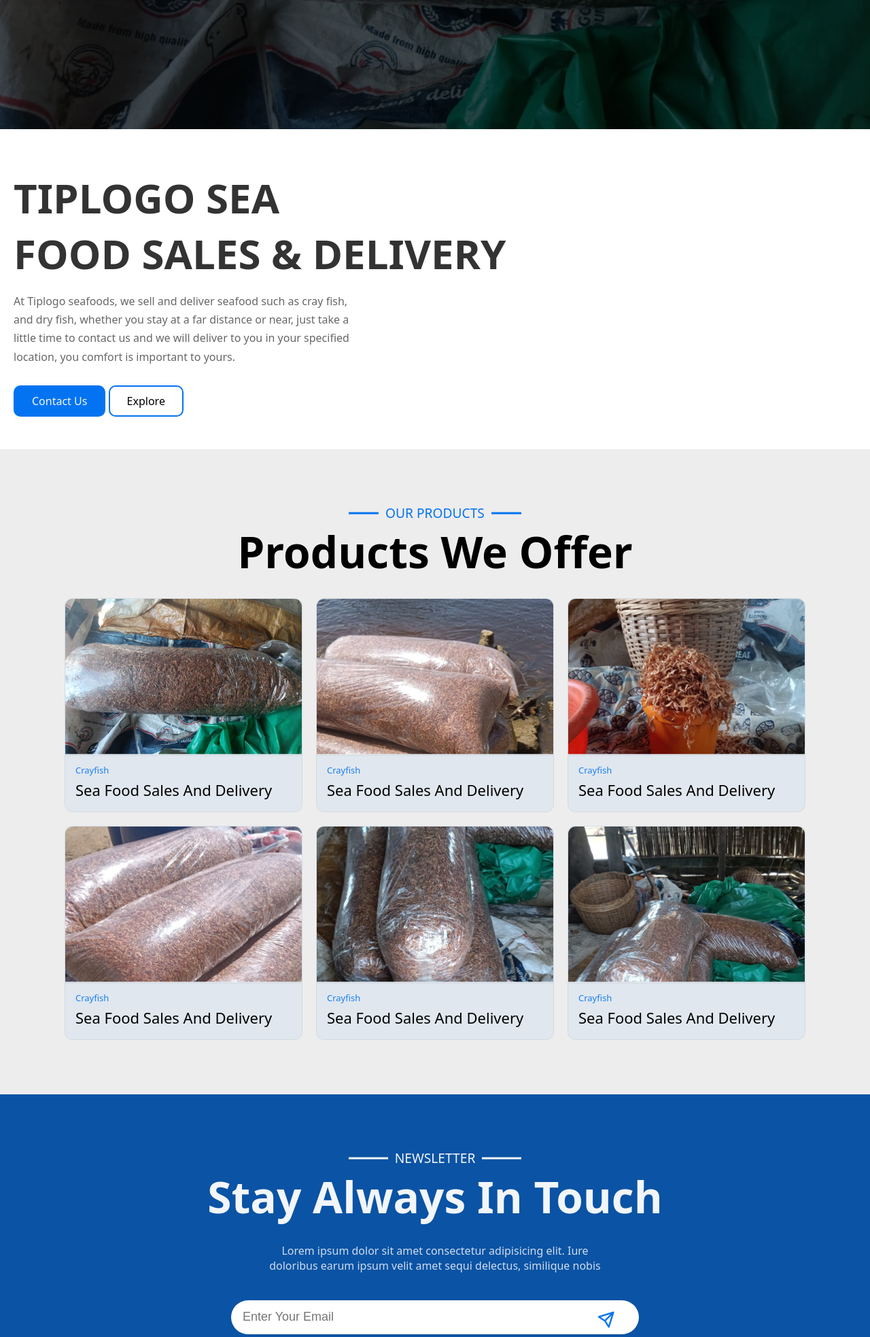
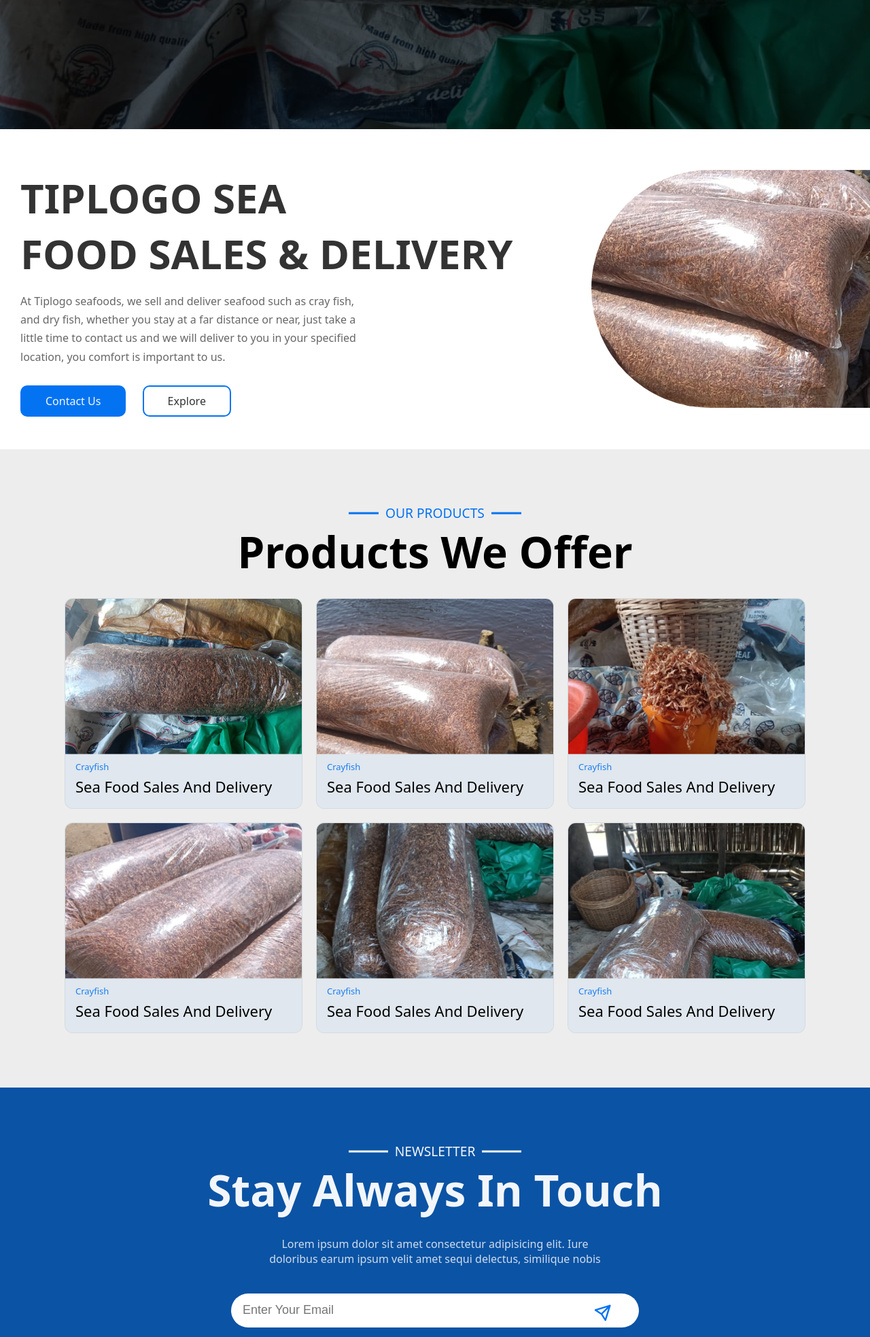
Before and after one commit to AdejumoOlanrewaju/Tiplogo, a Django app: page /tiplogo-fish in a window 1280 px wide. Shown: the part 610-2577 px from the top of the page at 68% size. Run offline with Django 5.2, Linux system fonts and the light colour scheme.

Commit message:
enter latest commit

```diff
--- a/base/static/css/pages.css
+++ b/base/static/css/pages.css
@@ -102,7 +102,15 @@ header{
 
 .info-section{
     background-color : white;
-    padding : 60px 20px;
+    display : flex;
+    /* align-items: center; */
+    justify-content: space-between;
+    flex-wrap : wrap;
+}
+
+.sea-cta-details-wrapper{
+    padding : 60px 0px 60px 30px;
+
 }
 
 .sea-cta-head{
@@ -127,7 +135,7 @@ header{
 
 .contact-link,
 .explore-link{
-    padding : 10px 25px;
+    padding : 10px 35px;
     border-radius : 10px;
     border : 2px solid;
 }
@@ -136,10 +144,41 @@ header{
     background-color : var(--b-theme-clr);
     color : var(--text-clr);
     border-color : transparent;
+    transition: background-color .5s ease;
 }
 
 .explore-link{
-    border-color : var(--b-theme-clr)
+    border-color : var(--b-theme-clr);
+    margin-left : 20px;
+    color : var(--text-dark-clr-800);
+    transition: background-color .5s ease, color .3s ease;
+}
+
+.contact-link:hover{
+    background-color: var(--b-theme-dark-clr);
+}
+
+.explore-link:hover{
+    background-color: var(--b-theme-clr);
+    color : var(--text-clr)
+}
+
+.cta-banner-container{
+    width : 40%;
+    position: relative;
+    overflow: hidden;
+}
+
+.cta-banner-img{
+    width: 850px;
+    height: 350px;
+    position: absolute;
+    border-top-left-radius: 200px;
+    border-bottom-left-radius: 200px;
+    top: 50%;
+    transform: translateY(-50%);
+    right: -20%;
+    object-fit: cover;
 }
 
 .sea-product-text-content{
@@ -159,6 +198,8 @@ header{
     background-color : var(--b-theme-mid-clr)
 
 }
+
+
 
 footer{
     background-color: var(--b-theme-dark-clr);
--- a/base/static/css/style.css
+++ b/base/static/css/style.css
@@ -57,6 +57,11 @@ ul{
 
 li{
     list-style : none;
+}
+
+img{
+    max-width : 100%;
+    display : block;
 }
 
 a{
--- a/base/templates/index.html
+++ b/base/templates/index.html
@@ -356,7 +356,7 @@
                     </div>
                 </section>
 
-                <section class = "newsletter-section">
+                <section id = "newsletter" class = "newsletter-section">
                     <div class = "head-container">
                         <p class = "subhead"><span>NEWSLETTER</span></p>
                         <h3 class = "head">Stay Always In Touch</h3>
--- a/base/templates/tiplogo_fish.html
+++ b/base/templates/tiplogo_fish.html
@@ -97,7 +97,7 @@
 
         <main>
             <section class = "info-section">
-                <div class = "sea-cta-wrapper">
+                <div class = "sea-cta-details-wrapper">
                     <h3 class = "sea-cta-head">
                         <span>TIPLOGO SEA </span>
                         <span>FOOD SALES & DELIVERY</span>
@@ -106,7 +106,7 @@
                     <p class = "sea-cta-details">
                         At Tiplogo seafoods, we sell and deliver seafood such as cray fish, and dry fish,
                         whether you stay at a far distance or near, just take a little time to contact us and we will
-                        deliver to you in your specified location, you comfort is important to yours.
+                        deliver to you in your specified location, you comfort is important to us.
                     </p>
 
                     <div class = "sea-cta-link-container">
@@ -115,7 +115,10 @@
                     </div>
 
                 </div>
-                <div></div>
+
+                <div class = "cta-banner-container">
+                    <img class = "cta-banner-img" src = "/static/img/seafood_2.jpg" alt = "crayfish image"/>
+                </div>
             </section>
 
             <section class = "product-section">
@@ -216,7 +219,7 @@
                     <ul class = "address-list">
                         <li class = "address-details">
                             <img class = "address-img" alt = "" src = "/static/img/location.svg">
-                            <p class = "address-text">12 Ali Balogun Street, Okitipupa</p>
+                            <p class = "address-text">19 Ali Balogun Street, Okitipupa</p>
                         </li>
 
                         <li class = "phone-details">
```
